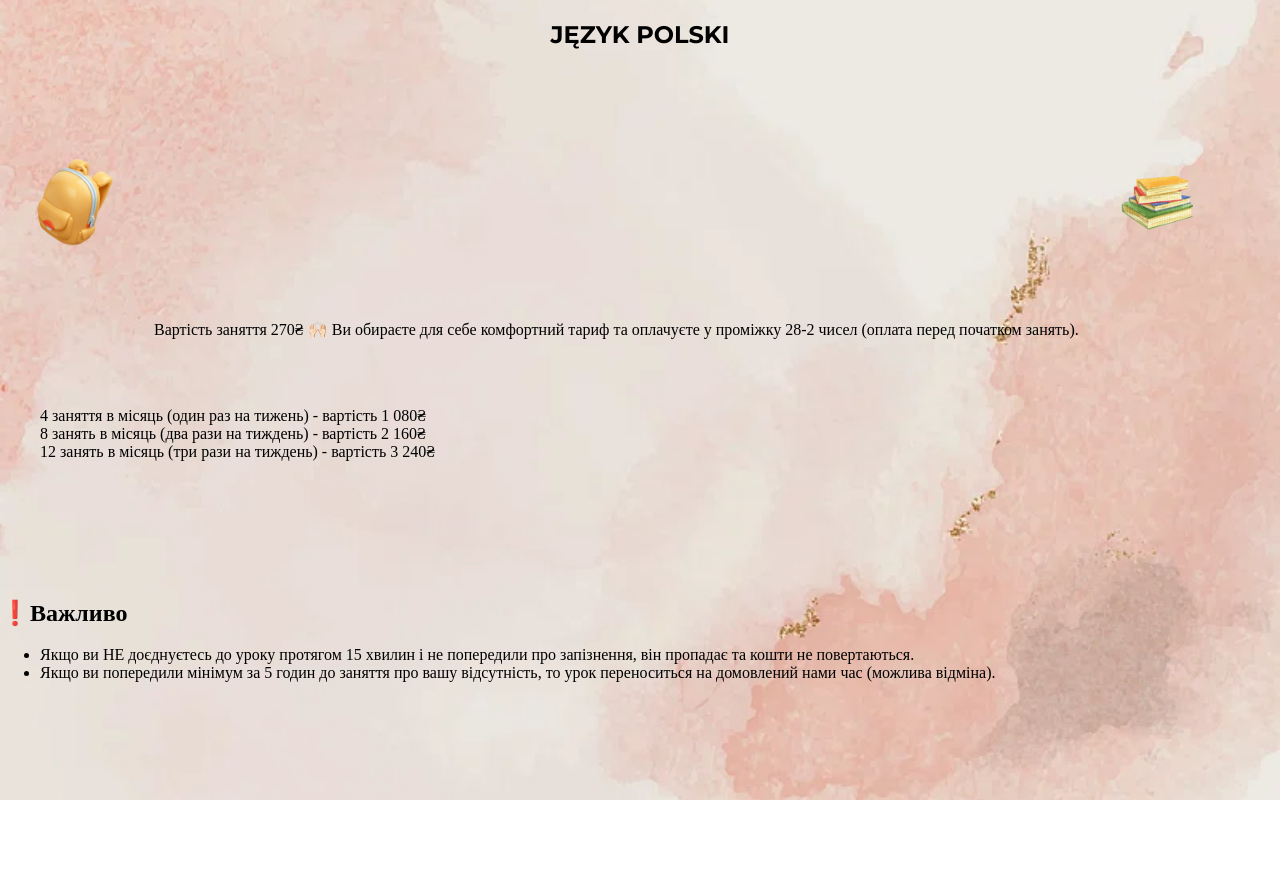
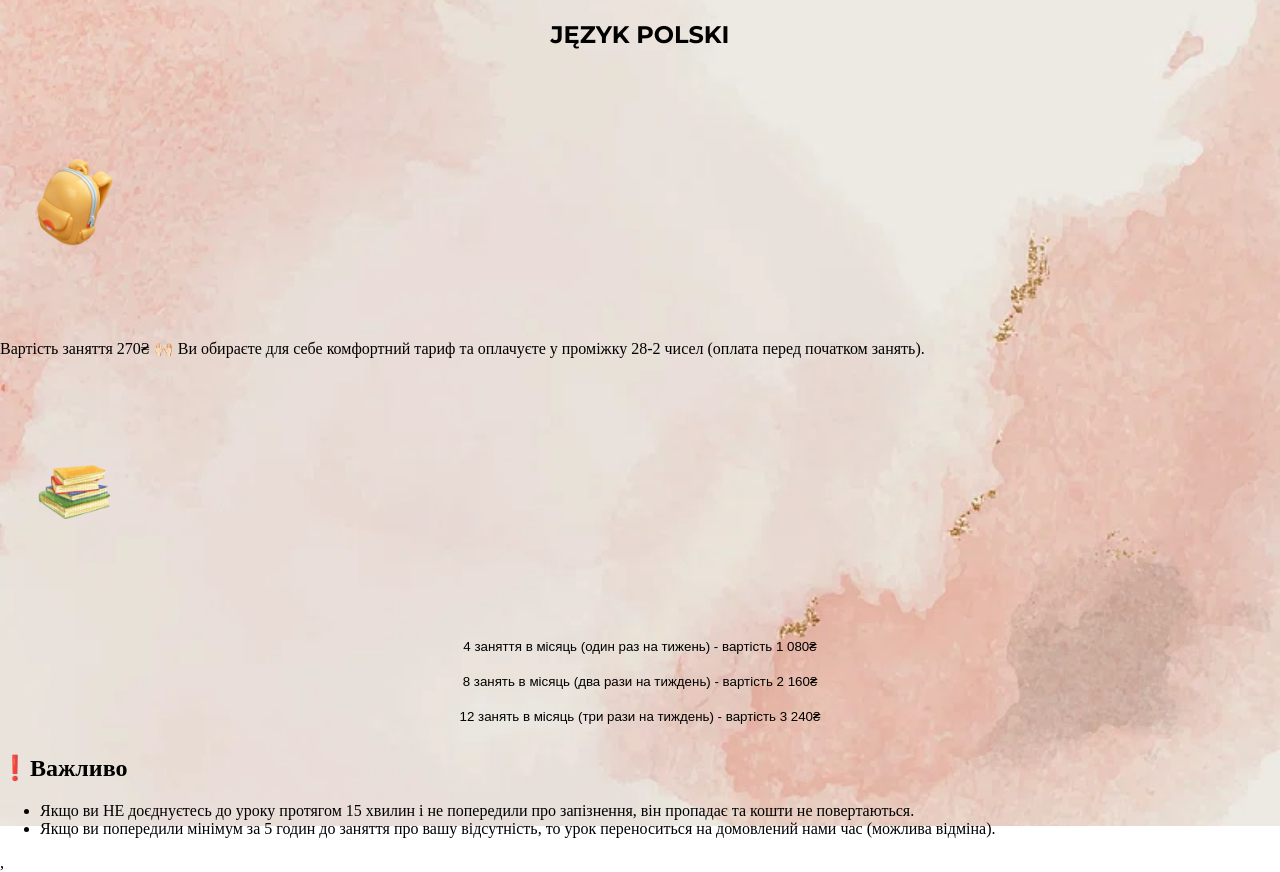
Before and after one commit to IvanButryn/Polish, a plain HTML site: page index.html in a window 1280 px wide. Before the commit the page ends 800 px from the top, so only its background shows below. Drawn offline with Linux system fonts and the light colour scheme.

Commit message:
Added acordion + css + js

```diff
--- a/index.css
+++ b/index.css
@@ -1,5 +1,5 @@
 html, body {
-    height: 100%; /* Встановлює висоту html і body на 100% від висоти вікна */
+    height: 100%;
     margin: 0;
     padding: 0;
 }
@@ -11,7 +11,7 @@ html, body {
     background-repeat: no-repeat;
     display: flex;
     flex-direction: column;
-    min-height: 100vh; /* Забезпечує мінімальну висоту сторінки на весь екран */
+    min-height: 100vh;
     margin: 0;
     padding: 0;
 }
@@ -24,12 +24,12 @@ html, body {
 }
 
 .description, .plans-description, .important-phrase {
-    flex-grow: 1; /* Розтягує секції по висоті */
+    flex-grow: 1;
 }
 
 .backpack-without-background, .books-without-background {
     width: 150px;
-    height: auto; /* Щоб уникнути жорсткого обмеження висоти */
+    height: auto;
     padding: 0;
 }
 
@@ -38,10 +38,23 @@ html, body {
     padding-top: 40px;
 }
 
-.plans-description-list, .important-phrase-title-list {
-    padding-bottom: 50px;
-}
+.accordion-content {
+    text-align: center;
+    display: none;
+    padding: 10px;
+    background-color: transparent;
+  }
 
-.plans-description-list {
-    list-style-type: none;
-}
+  .accordion-header {
+    width: 100%;
+    text-align: center;
+    padding: 10px;
+    background-color: transparent;
+    cursor: pointer;
+    border: none;
+    outline: none;
+  }
+
+  .accordion-header.active {
+    background-color: transparent;
+  }
--- a/index.html
+++ b/index.html
@@ -11,35 +11,46 @@
     <section class="title">
       <h1>JĘZYK POLSKI</h1>
     </section>
-    <section class="description">
+    <div class="first-image">
       <img
         class="backpack-without-background"
         src="img/backpack-without-background.png"
         alt="backpack-witout-background"
       />
+    </div>
+    <div>
       <span class="main-description">
         Вартість заняття 270₴ 🙌🏻 Ви обираєте для себе комфортний тариф та
         оплачуєте у проміжку 28-2 чисел (оплата перед початком занять).
       </span>
+    </div>
+    <div class="second-image">
       <img
         class="books-without-background"
         src="img/books-without-background.png"
         alt="books-without-background"
       />
-    </section>
-    <section class="plans-description">
-      <ul class="plans-description-list">
-        <li class="plans-description-list-first">
-          4 заняття в місяць (один раз на тижень) - вартість 1 080₴
-        </li>
-        <li class="plans-description-list-second">
-          8 занять в місяць (два рази на тиждень) - вартість 2 160₴
-        </li>
-        <li class="plans-description-list-third">
-          12 занять в місяць (три рази на тиждень) - вартість 3 240₴
-        </li>
-      </ul>
-    </section>
+    </div>
+      <div class="accordion">
+        <div class="accordion-item">
+          <button class="accordion-header">4 заняття в місяць (один раз на тижень) - вартість 1 080₴</button>
+          <div class="accordion-content">
+            <p>Відповідь на питання 1.</p>
+          </div>
+        </div>
+        <div class="accordion-item">
+          <button class="accordion-header">8 занять в місяць (два рази на тиждень) - вартість 2 160₴</button>
+          <div class="accordion-content">
+            <p>Відповідь на питання 2.</p>
+          </div>
+        </div>
+        <div class="accordion-item">
+          <button class="accordion-header">12 занять в місяць (три рази на тиждень) - вартість 3 240₴</button>
+          <div class="accordion-content">
+            <p>Відповідь на питання 2.</p>
+          </div>
+        </div>
+      </div>
     <div class="important-phrase">
       <h2 class="important-phrase-title">❗️Важливо</h2>
       <ul class="important-phrase-title-list">
@@ -53,5 +64,6 @@
         </li>
       </ul>
     </div>
+    ,<script src="js/index.js"></script>
   </body>
 </html>
--- /dev/null
+++ b/js/index.js
@@ -0,0 +1,14 @@
+const accordionHeaders = document.querySelectorAll('.accordion-header');
+
+accordionHeaders.forEach(header => {
+  header.addEventListener('click', function() {
+    this.classList.toggle('active');
+
+    const content = this.nextElementSibling;
+    if (content.style.display === 'block') {
+      content.style.display = 'none';
+    } else {
+      content.style.display = 'block';
+    }
+  });
+});
```
